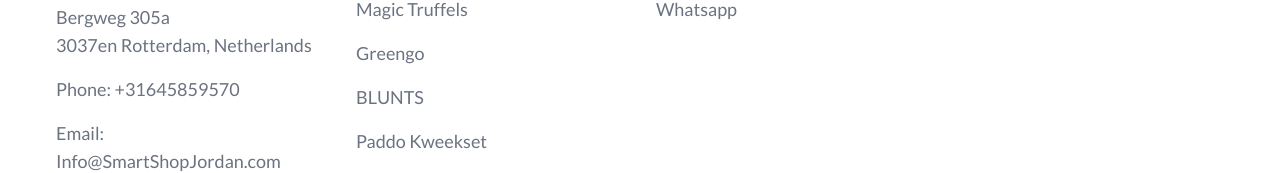
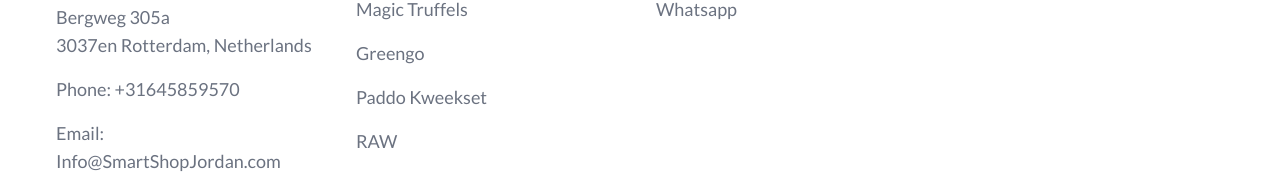
Before and after one commit to K2k-WebDeveloper/wweb, a React (Create React App) app: page /about in a window 1280 px wide. Shown: the part 1353-1526 px from the top of the page. Built offline with nearby package versions, Linux system fonts and the light colour scheme; the HTML template or start-up script is replaced by a standard one; a web font is replaced by a local one.

Commit message:
created all pages

```diff
--- a/src/component/footer/Footer.js
+++ b/src/component/footer/Footer.js
@@ -30,9 +30,6 @@
 </li>
 
 
-                <li class="mb-4">
-                    <a href="#" class="hover:underline">BLUNTS</a>
-                </li>
 
                 <li class="mb-4">
                     <a href="#" class="hover:underline">Paddo Kweekset</a>
```
